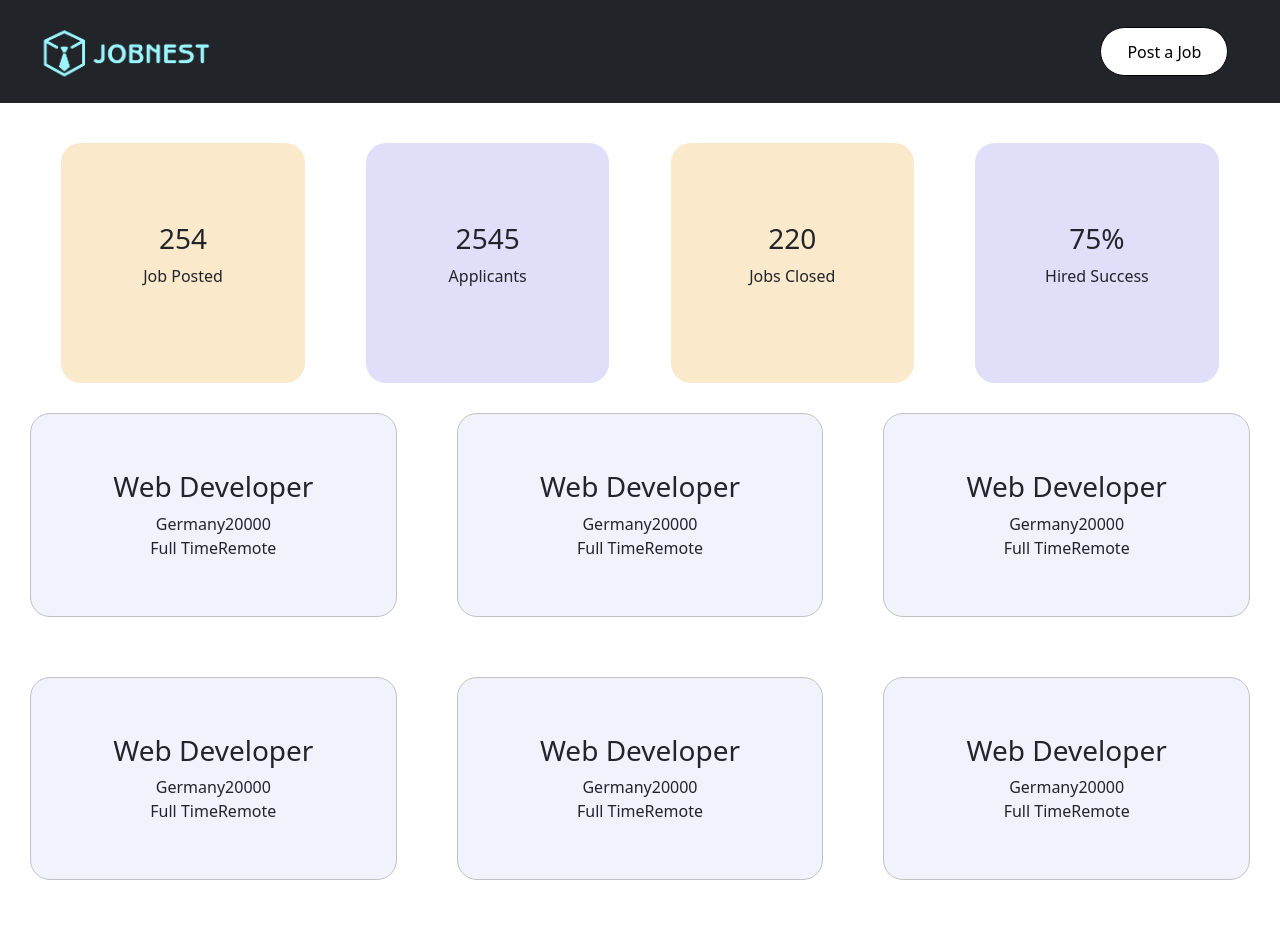
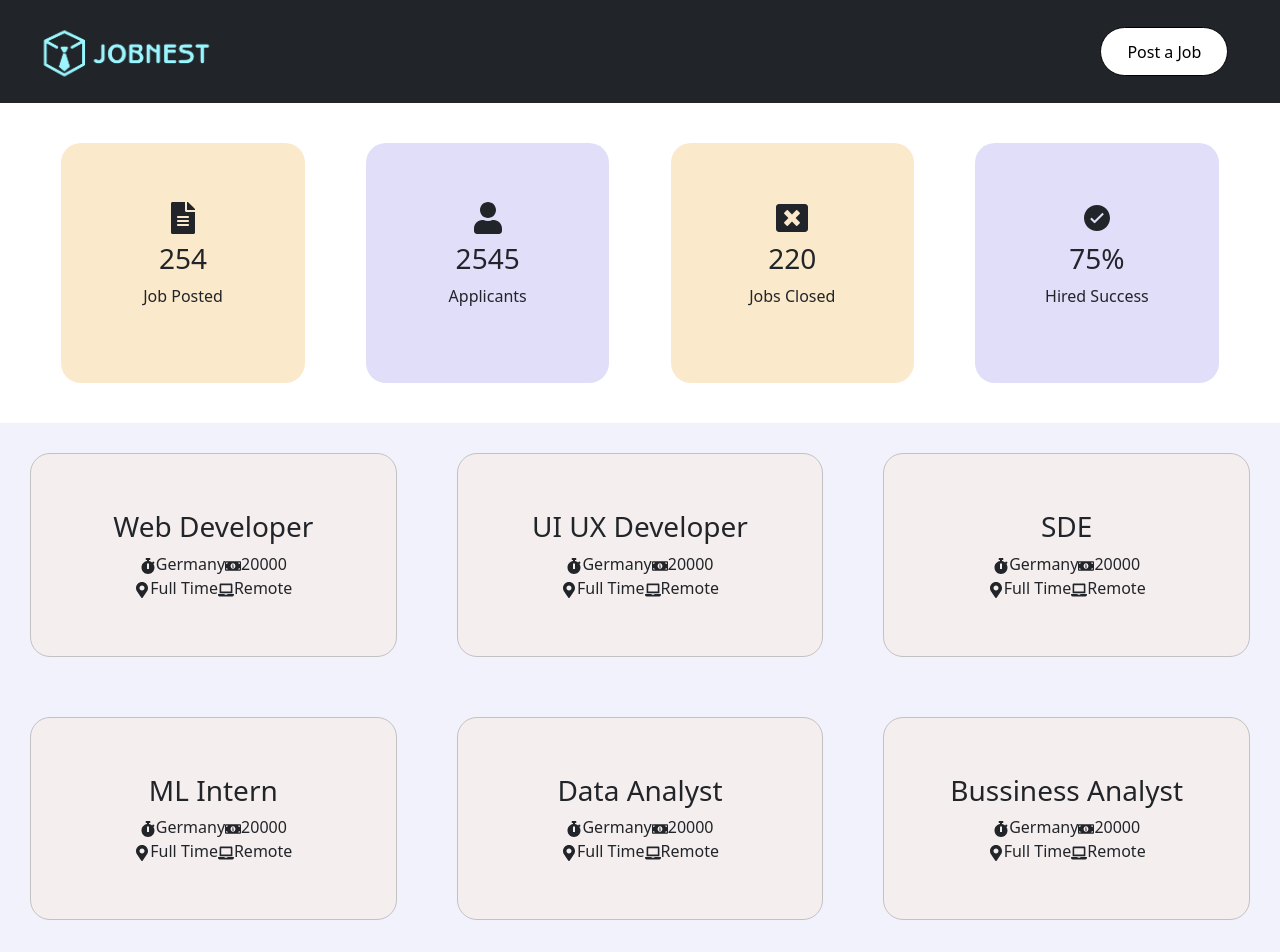
Before and after one commit to JainnyAryan/jobnest, a React (Create React App) app: page /employer in a window 1280 px wide. Shown: the top 952 px of the page. Before the commit the page ends 910 px from the top, so only its background shows below. Built offline with nearby package versions, Linux system fonts and the light colour scheme.

Commit message:
emplr jobs posted changes

```diff
--- a/package.json
+++ b/package.json
@@ -5,6 +5,9 @@
   "dependencies": {
     "@emotion/react": "^11.11.1",
     "@emotion/styled": "^11.11.0",
+    "@fortawesome/fontawesome-svg-core": "^6.4.2",
+    "@fortawesome/free-solid-svg-icons": "^6.4.2",
+    "@fortawesome/react-fontawesome": "^0.2.0",
     "@mui/material": "^5.14.16",
     "@testing-library/jest-dom": "^5.17.0",
     "@testing-library/react": "^13.4.0",
@@ -14,7 +17,9 @@
     "react": "^18.2.0",
     "react-bootstrap": "^2.9.1",
     "react-dom": "^18.2.0",
+    "react-fontawesome": "^1.7.1",
     "react-hook-form": "^7.47.0",
+    "react-icons": "^4.11.0",
     "react-lottie": "^1.2.3",
     "react-router-dom": "^6.18.0",
     "react-scripts": "5.0.1",
--- a/src/components/employer/JobsPosted.jsx
+++ b/src/components/employer/JobsPosted.jsx
@@ -1,78 +1,137 @@
-import React from 'react'
-import "./styles/JobsPosted.css"
+import React from "react";
+import "./styles/JobsPosted.css";
+import { FaStopwatch, FaMoneyBillAlt, FaMapMarkerAlt, FaLaptop } from "react-icons/fa";
+import { IconContext } from "react-icons";
 
 export default function JobsPosted() {
-
   const jobs = [
     {
-            role:"Web Developer",
-            time:"Full Time",
-            location:"Germany",
-            type:"Remote",
-            salary:"20000",
+      role: "Web Developer",
+      time: "Full Time",
+      location: "Germany",
+      type: "Remote",
+      salary: "20000",
     },
     {
-            role:"Web Developer",
-            time:"Full Time",
-            location:"Germany",
-            type:"Remote",
-            salary:"20000",
+      role: "UI UX Developer",
+      time: "Full Time",
+      location: "Germany",
+      type: "Remote",
+      salary: "20000",
     },
     {
-            role:"Web Developer",
-            time:"Full Time",
-            location:"Germany",
-            type:"Remote",
-            salary:"20000",
+      role: "SDE",
+      time: "Full Time",
+      location: "Germany",
+      type: "Remote",
+      salary: "20000",
     },
     {
-            role:"Web Developer",
-            time:"Full Time",
-            location:"Germany",
-            type:"Remote",
-            salary:"20000",
+      role: "ML Intern",
+      time: "Full Time",
+      location: "Germany",
+      type: "Remote",
+      salary: "20000",
     },
     {
-            role:"Web Developer",
-            time:"Full Time",
-            location:"Germany",
-            type:"Remote",
-            salary:"20000",
+      role: "Data Analyst",
+      time: "Full Time",
+      location: "Germany",
+      type: "Remote",
+      salary: "20000",
     },
     {
-            role:"Web Developer",
-            time:"Full Time",
-            location:"Germany",
-            type:"Remote",
-            salary:"20000",
-        }
-]
+      role: "Bussiness Analyst",
+      time: "Full Time",
+      location: "Germany",
+      type: "Remote",
+      salary: "20000",
+    },
+    {
+      role: "Bussiness Analyst",
+      time: "Full Time",
+      location: "Germany",
+      type: "Remote",
+      salary: "20000",
+    },
+  ];
 
   return (
     <center>
-
-    <div style={{display:"grid", flexDirection:"row",  gridTemplateColumns: 'repeat(3, 1fr)'}}>
-        {jobs.map((e)=>{
-            return(
+      <div
+        className="allCards"
+        style={{
+          display: "grid",
+          flexDirection: "row",
+          gridTemplateColumns: "repeat(3, 1fr)",
+        }}
+      >
+        {jobs.map((e) => {
+          return (
             <div class="jobPosted">
               <h3>{e.role}</h3>
               <center>
-
-                    <div style={{display: "flex", justifyContent:"center"}}>
-                        <div>{e.location}</div>
-                        <div>{e.salary}</div>
+                <div style={{ display: "flex", justifyContent: "center" }}>
+                  <div style={{display:"flex"}}>
+                    <IconContext.Provider
+                      value={{
+                        color: "",
+                        className: "global-class-name",
+                        size: "1em",
+                      }}
+                    >
+                      <div>
+                        <FaStopwatch />
+                      </div>
+                    </IconContext.Provider>
+                    {e.location}
+                  </div>
+                  <div style={{display:"flex"}}>
+                  <IconContext.Provider
+                      value={{
+                        color: "",
+                        className: "global-class-name",
+                        size: "1em",
+                      }}
+                    >
+                      <div>
+                        <FaMoneyBillAlt />
+                      </div>
+                    </IconContext.Provider>
+                    {e.salary}</div>
                 </div>
               </center>
 
-
-                    <div style={{display: "flex", justifyContent:"center"}}>
-                        <div>{e.time}</div>
-                        <div>{e.type}</div>
+              <div style={{ display: "flex", justifyContent: "center" }}>
+              <div style={{display:"flex"}}>
+                  <IconContext.Provider
+                      value={{
+                        color: "",
+                        className: "global-class-name",
+                        size: "1em",
+                      }}
+                    >
+                      <div>
+                        < FaMapMarkerAlt/>
+                      </div>
+                    </IconContext.Provider>{e.time}</div>
+                    <div style={{display:"flex"}}>
+                  <IconContext.Provider
+                      value={{
+                        color: "",
+                        className: "global-class-name",
+                        size: "1em",
+                      }}
+                    >
+                      <div>
+                        <FaLaptop/>
+                      </div>
+                    </IconContext.Provider>{e.type}</div>
               </div>
             </div>
-            )
+          );
         })}
       </div>
     </center>
-  )
+  );
 }
--- a/src/components/employer/NoOfJobs.jsx
+++ b/src/components/employer/NoOfJobs.jsx
@@ -1,27 +1,82 @@
-import React from 'react'
-import "./styles/NoOfJobs.css"
+import React from "react";
+import { FontAwesomeIcon } from "@fortawesome/react-fontawesome";
+import "./styles/NoOfJobs.css";
+import { FaBeer } from "react-icons/fa";
+import { IconContext } from "react-icons";
+import { IoIosCheckmarkCircle } from 'react-icons/io';
+import { FaWindowClose } from 'react-icons/fa';
+import { FaUser } from 'react-icons/fa';
+import { FaFileAlt } from 'react-icons/fa';
+
+
+
 
 export default function NoOfJobs() {
   return (
-    <div className='fullCard' style={{display:"flex", width:"100%", justifyContent:'space-evenly'}}>
-      <div class="jobCard1">
+    <div
+      className="fullCard"
+      style={{ display: "flex", width: "100%", justifyContent: "space-evenly" }}
+    >
+      <div className="jobCard1">
+      <IconContext.Provider value={{ color: "", className: "global-class-name", size:"2em" }}>
+          <div>
+            <FaFileAlt />
+          </div>
+        </IconContext.Provider>
+        <div className="mt-2">
+          <center>
 
-        <h3>254</h3>
-        <p>Job Posted</p>
+          <h3 >254</h3>
+          <p>Job Posted</p>
+          </center>
+        </div>
       </div>
-      <div class="jobCard2">
-      <h3>2545</h3>
+      <div className="jobCard2">
+      <IconContext.Provider value={{ color: "", className: "global-class-name", size:"2em" }}>
+          <div>
+            <FaUser />
+          </div>
+        </IconContext.Provider>
+        <div className="mt-2">
+          <center>
+
+        <h3>2545</h3>
         <p>Applicants</p>
+          </center>
+        </div>
+
       </div>
-      <div class="jobCard1">
-      <h3>220</h3>
+      <div className="jobCard1">
+      <IconContext.Provider value={{ color: "", className: "global-class-name", size:"2em" }}>
+          <div>
+            <FaWindowClose />
+          </div>
+        </IconContext.Provider>
+        <div className="mt-2">
+          <center>
+
+        <h3>220</h3>
         <p>Jobs Closed</p>
+          </center>
+        </div>
+
       </div>
-      <div class="jobCard2">
-        <i></i>
-      <h3>75%</h3>
+      <div className="jobCard2">
+        {/* <FontAwesomeIcon icon="fa-solid fa-image" />         */}
+        <IconContext.Provider value={{ color: "", className: "global-class-name", size:"2em" }}>
+          <div>
+            <IoIosCheckmarkCircle />
+          </div>
+        </IconContext.Provider>
+        <div className="mt-2">
+          <center>
+
+        <h3>75%</h3>
         <p>Hired Success</p>
+          </center>
+        </div>
+
       </div>
     </div>
-  )
+  );
 }
--- a/src/components/employer/styles/JobsPosted.css
+++ b/src/components/employer/styles/JobsPosted.css
@@ -5,6 +5,11 @@
     /* height: 50vh; */
     margin: 30px;
     border-radius: 20px;
-    background-color: rgb(242, 242, 252);
+    background-color: rgb(245, 238, 238);
     /* background-image: linear-gradient(#FCDDB0, #F4C2C2); */
 }
+
+.allCards{
+    background-color:  rgb(242, 242, 253);
+    margin-top: 5vh;
+}
```
Also changed, not shown: src/components/employer/styles/NoOfJobs.css (line endings or trailing spaces), 1 other file (tests, documents, lock files or other folders). Lines whose indentation alone changed are shown as unchanged.
